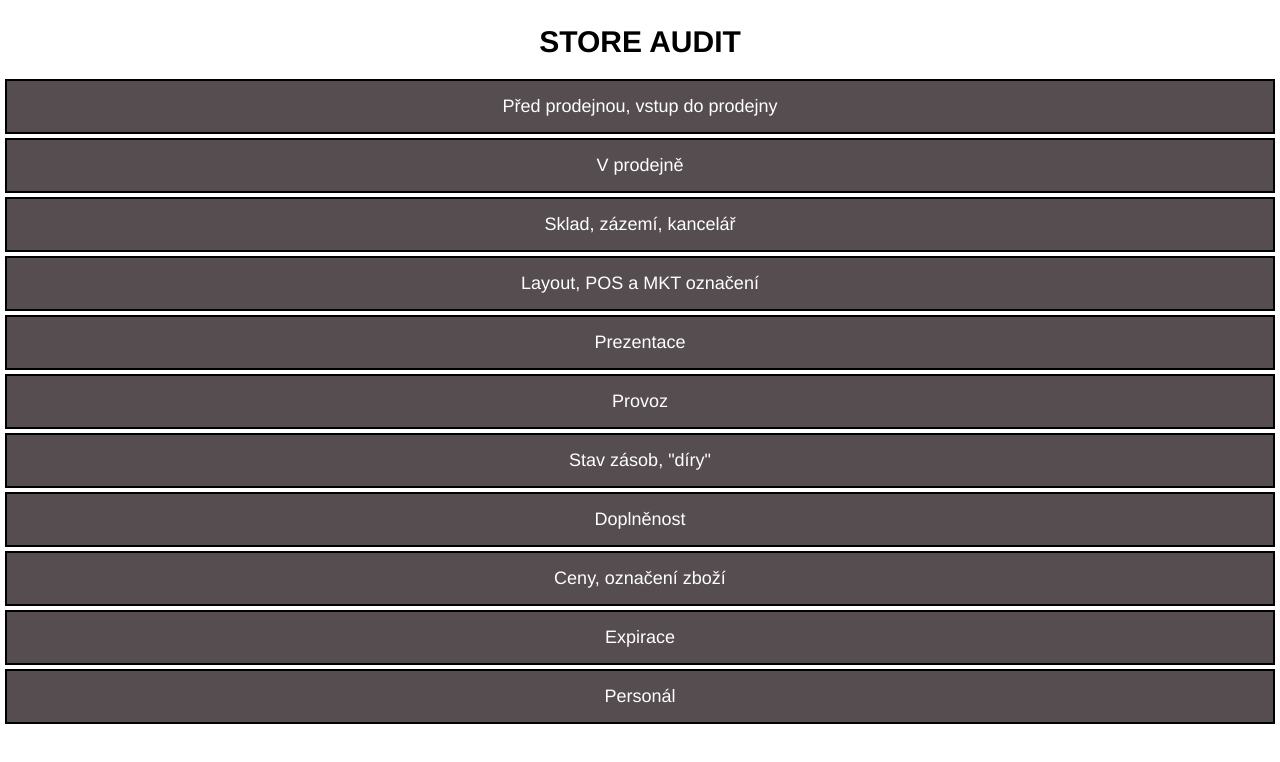
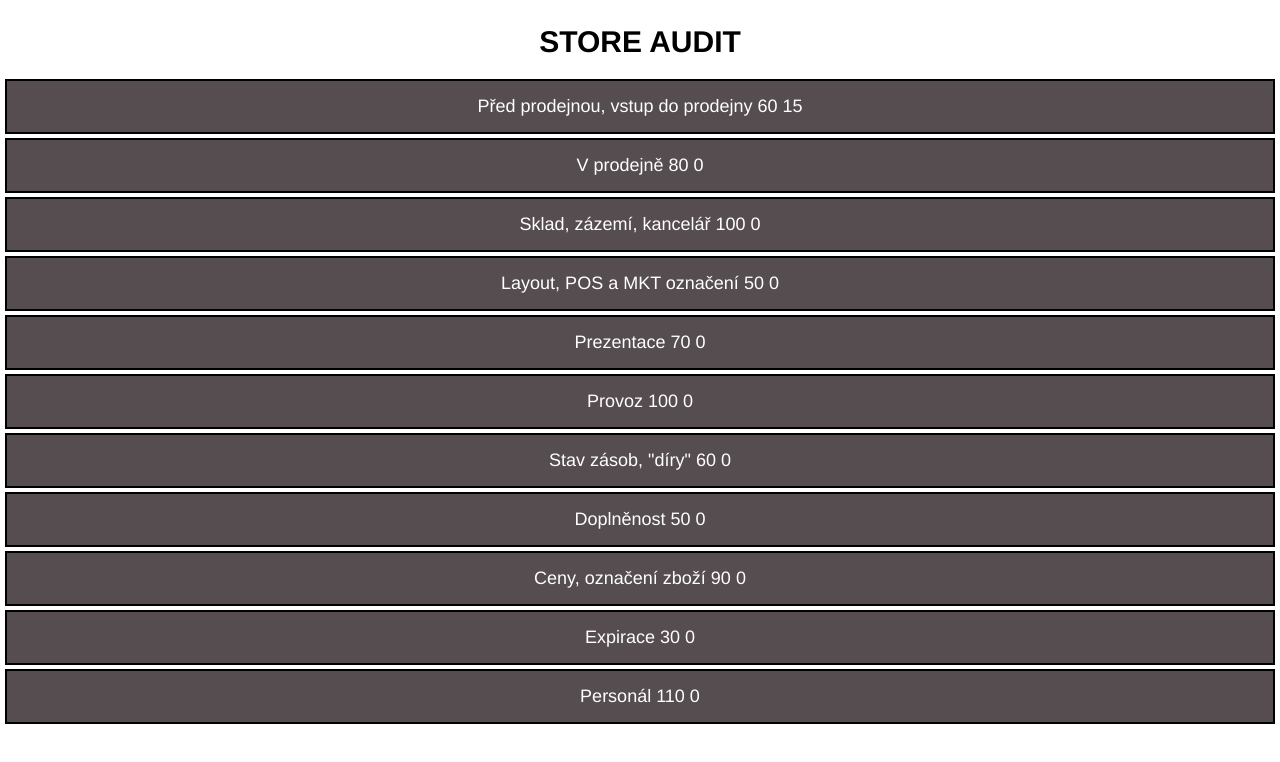
Before and after one commit to brojor/store-audit-mobile, a Vue app: page / in a window 1280 px wide. Shown: the top 762 px of the page. Built offline with nearby package versions, Linux system fonts and the light colour scheme.

Commit message:
přidáno okamžité přičtení bodů po potvrzení splnění

```diff
--- a/names.js
+++ b/names.js
@@ -1,3 +1,4 @@
+// eslint-disable max-len
 module.exports = {
   kategories: {
     kat0: 'Před prodejnou, vstup do prodejny',
@@ -167,4 +168,104 @@ module.exports = {
         'Ke každému prodeji zboží dává automaticky informace o údržbě zboží (v podobě kartičky "Symboly pro ošetřování výrobků")',
     },
   },
+  weights: {
+    kat0: {
+      p0: 15,
+      p1: 8,
+      p2: 8,
+      p3: 7,
+      p4: 15,
+      p5: 7,
+    },
+    kat1: {
+      p0: 12,
+      p1: 9,
+      p2: 9,
+      p3: 12,
+      p4: 9,
+      p5: 12,
+      p6: 11,
+      p7: 6,
+    },
+    kat2: {
+      p0: 7,
+      p1: 12,
+      p2: 12,
+      p3: 13,
+      p4: 6,
+      p5: 8,
+      p6: 10,
+      p7: 11,
+      p8: 7,
+      p9: 14,
+    },
+    kat3: {
+      p0: 10,
+      p1: 10,
+      p2: 10,
+      p3: 10,
+      p4: 10,
+    },
+    kat4: {
+      p0: 11,
+      p1: 11,
+      p2: 11,
+      p3: 7,
+      p4: 9,
+      p5: 12,
+      p6: 9,
+    },
+    kat5: {
+      p0: 9,
+      p1: 10,
+      p2: 12,
+      p3: 8,
+      p4: 10,
+      p5: 8,
+      p6: 12,
+      p7: 12,
+      p8: 8,
+      p9: 11,
+    },
+    kat6: {
+      p0: 10,
+      p1: 9,
+      p2: 7,
+      p3: 13,
+      p4: 7,
+      p5: 14,
+    },
+    kat7: {
+      p0: 10,
+      p1: 9,
+      p2: 9,
+      p3: 10,
+      p4: 12,
+    },
+    kat8: {
+      p0: 10,
+      p1: 11,
+      p2: 12,
+      p3: 7,
+      p4: 7,
+      p5: 7,
+      p6: 10,
+      p7: 13,
+      p8: 13,
+    },
+    kat9: { p0: 11, p1: 10, p2: 9 },
+    kat10: {
+      p0: 12,
+      p1: 10,
+      p2: 10,
+      p3: 9,
+      p4: 10,
+      p5: 10,
+      p6: 10,
+      p7: 10,
+      p8: 10,
+      p9: 10,
+      p10: 9,
+    },
+  },
 };
--- a/src/components/StoreAudit.vue
+++ b/src/components/StoreAudit.vue
@@ -12,6 +12,8 @@
         :class="{ active: activeKategory === katIndex }"
       >
         {{ kategories[katKey] }}
+        {{ calcAvailableScore(katKey) }}
+        {{ calcCurrentScore(katKey) }}
       </div>
       <transition name="roll">
         <div class="points" v-if="activeKategory === katIndex">
@@ -27,6 +29,7 @@
             draggable="true"
           >
             <p>{{ points[katKey][pointKey] }}</p>
+            <p>{{ weights[katKey][pointKey] }}</p>
           </div>
         </div>
       </transition>
@@ -37,7 +40,7 @@
 
 <script>
 import table from '../../dataStore';
-import { kategories, points } from '../../names';
+import { kategories, points, weights } from '../../names';
 
 export default {
   name: 'StoreAudit',
@@ -46,6 +49,7 @@ export default {
     return {
       kategories,
       points,
+      weights,
       emitet: '',
       table,
       activeKategory: null,
@@ -83,9 +87,18 @@ export default {
     dropDown(index) {
       this.activeKategory = this.activeKategory === index ? null : index;
     },
-    // calcTotalValue(points) {
-    //   return points.reduce((acc, val) => acc + val.value, 0);
-    // },
+    calcAvailableScore(katKey) {
+      return Object.values(weights[katKey]).reduce((acc, val) => acc + val);
+    },
+    calcCurrentScore(katKey) {
+      const keys = Object.keys(weights[katKey]);
+      return keys.reduce((acc, pointKey) => {
+        if (this.table[katKey][pointKey].status === 'accept') {
+          return acc + weights[katKey][pointKey];
+        }
+        return acc;
+      }, 0);
+    },
     swipedRigth(katKey, pointKey) {
       this.table[katKey][pointKey].status = 'accept';
     },
```
Also changed, not shown: translate.js (+1 -12 lines).
